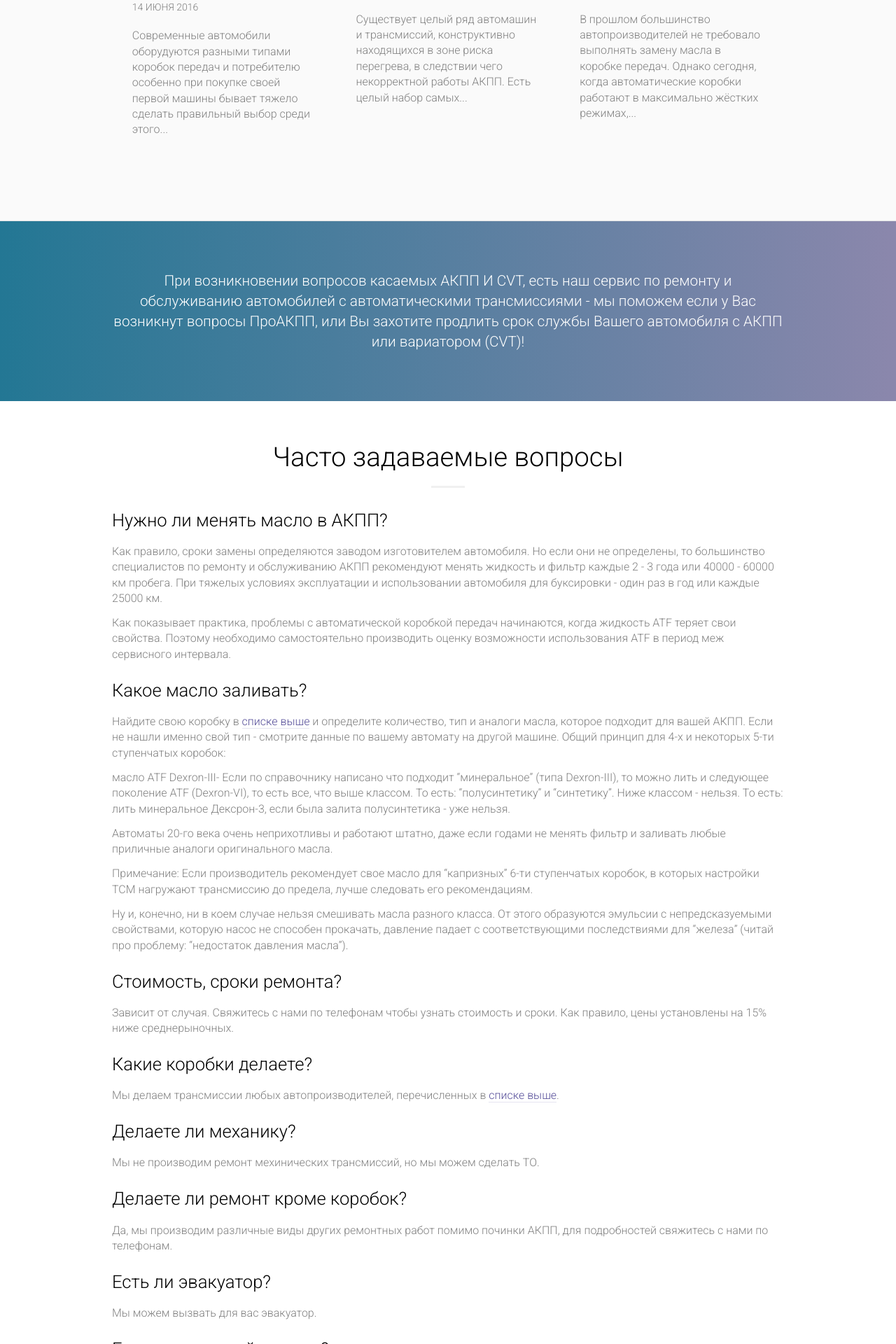
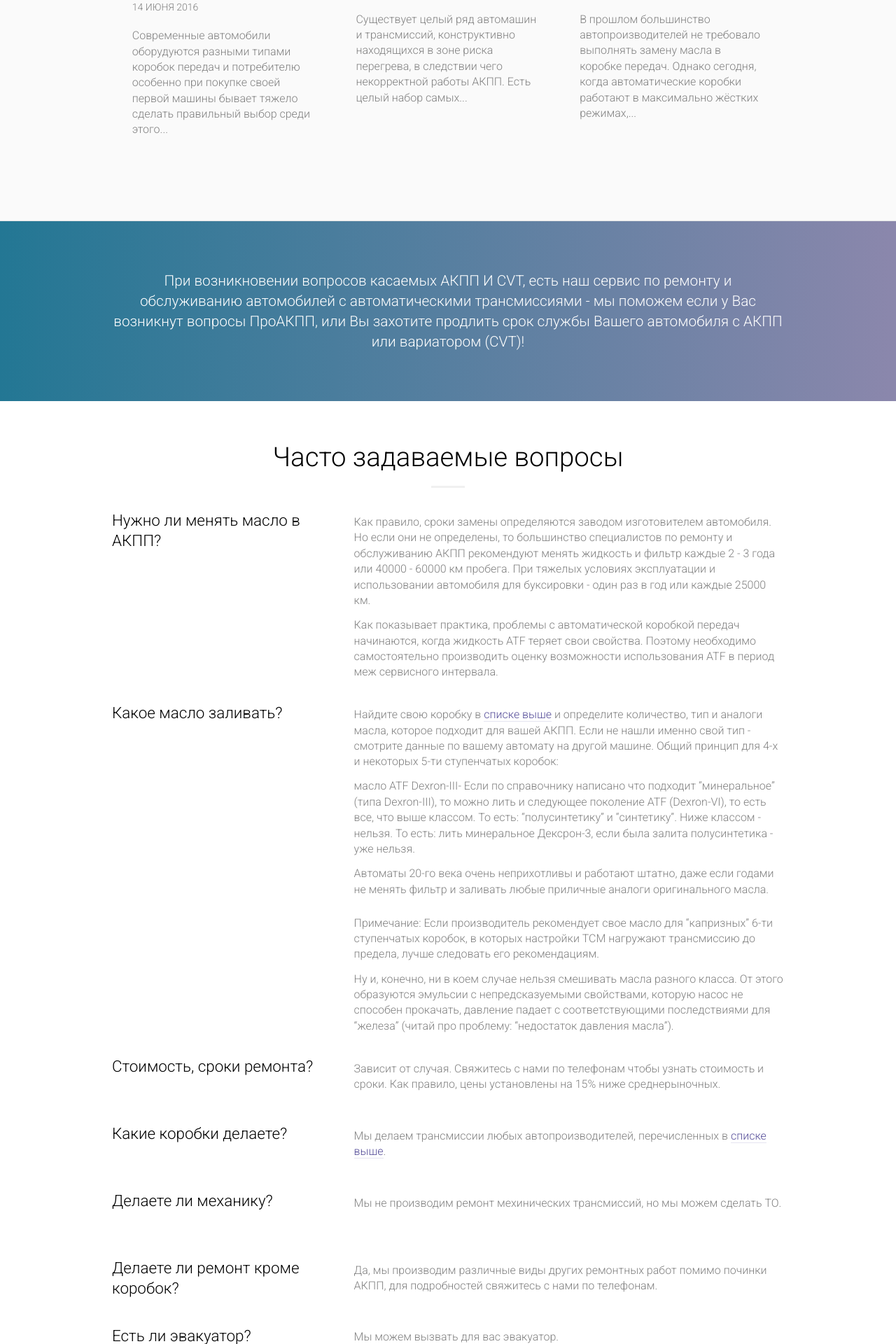
Before and after one commit to web-being/proakpp, a Jekyll site: the page built from index.html, in a window 1280 px wide. Shown: the part 4480-6400 px from the top of the page at 70% size. Built offline with Jekyll 4.4.1, drawn with Linux system fonts in a browser that asks for light colours.

Commit message:
Fix FAQ style

```diff
--- a/assets/index.css
+++ b/assets/index.css
@@ -233,16 +233,6 @@ p, ul {
 .site-logo strong {
 	font-weight: 900;
 }
-@media (max-width: 767px) {
-	.site-header .centered {
-		height: 8rem;
-	}
-	.site-logo {
-		right: 0;
-		text-align: center;
-		margin: 0 auto;
-	}
-}
 .site-nav {
 	position: absolute;
 	right: 0;
@@ -270,9 +260,18 @@ p, ul {
 	border-bottom: 1px solid rgba(255,255,255,1);
 }
 @media (max-width: 767px) {
+	.site-header .centered {
+		height: 8rem;
+	}
+	.site-logo {
+		right: 0;
+		text-align: center;
+		margin: 0 auto;
+		line-height: 6rem;
+	}
 	.site-nav {
 		white-space: nowrap;
-		top: 5.2rem;
+		top: 4.8rem;
 		left: 0;
 		right: 0;
 		text-align: center;
@@ -894,16 +893,48 @@ h4.section-title {
 
 
 
-
 .section--faq .section-body {
 	text-align: left;
 }
-.section--faq h1,
-.section--faq h2,
-.section--faq h3,
-.section--faq h4,
-.section--faq h5,
-.section--faq h6 {
+@media (min-width: 960px) {
+	.section--faq .section-body h1,
+	.section--faq .section-body h2,
+	.section--faq .section-body h3,
+	.section--faq .section-body h4,
+	.section--faq .section-body h5,
+	.section--faq .section-body h6 {
+		width: 20rem;
+		float: left;
+		clear: left;
+		margin-top: -.4rem;
+		line-height: 1.3;
+		font-size: 1.4rem;
+	}
+
+	.section--faq p {
+		margin-left: 21.6rem;
+		min-height: 3.6rem
+	}
+
+
+
+	.section--faq .section-body p + h1,
+	.section--faq .section-body p + h2,
+	.section--faq .section-body p + h3,
+	.section--faq .section-body p + h4,
+	.section--faq .section-body p + h5,
+	.section--faq .section-body p + h6 {
+		margin-top: 1.2rem;
+	}
+
+	.section--faq .section-body h1 + p,
+	.section--faq .section-body h2 + p,
+	.section--faq .section-body h3 + p,
+	.section--faq .section-body h4 + p,
+	.section--faq .section-body h5 + p,
+	.section--faq .section-body h6 + p {
+		margin-top: 2.4rem;
+	}
 }
 
 
```
